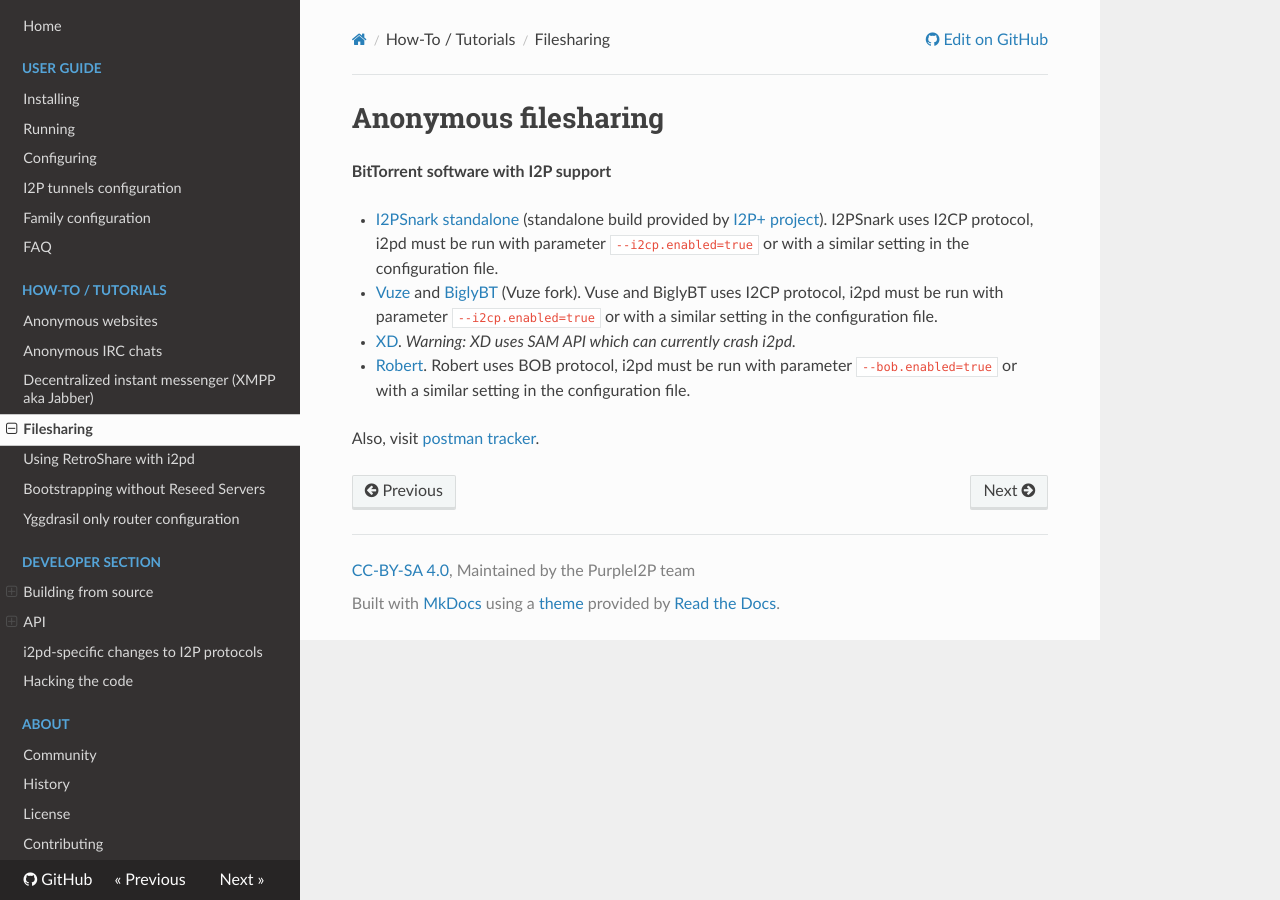
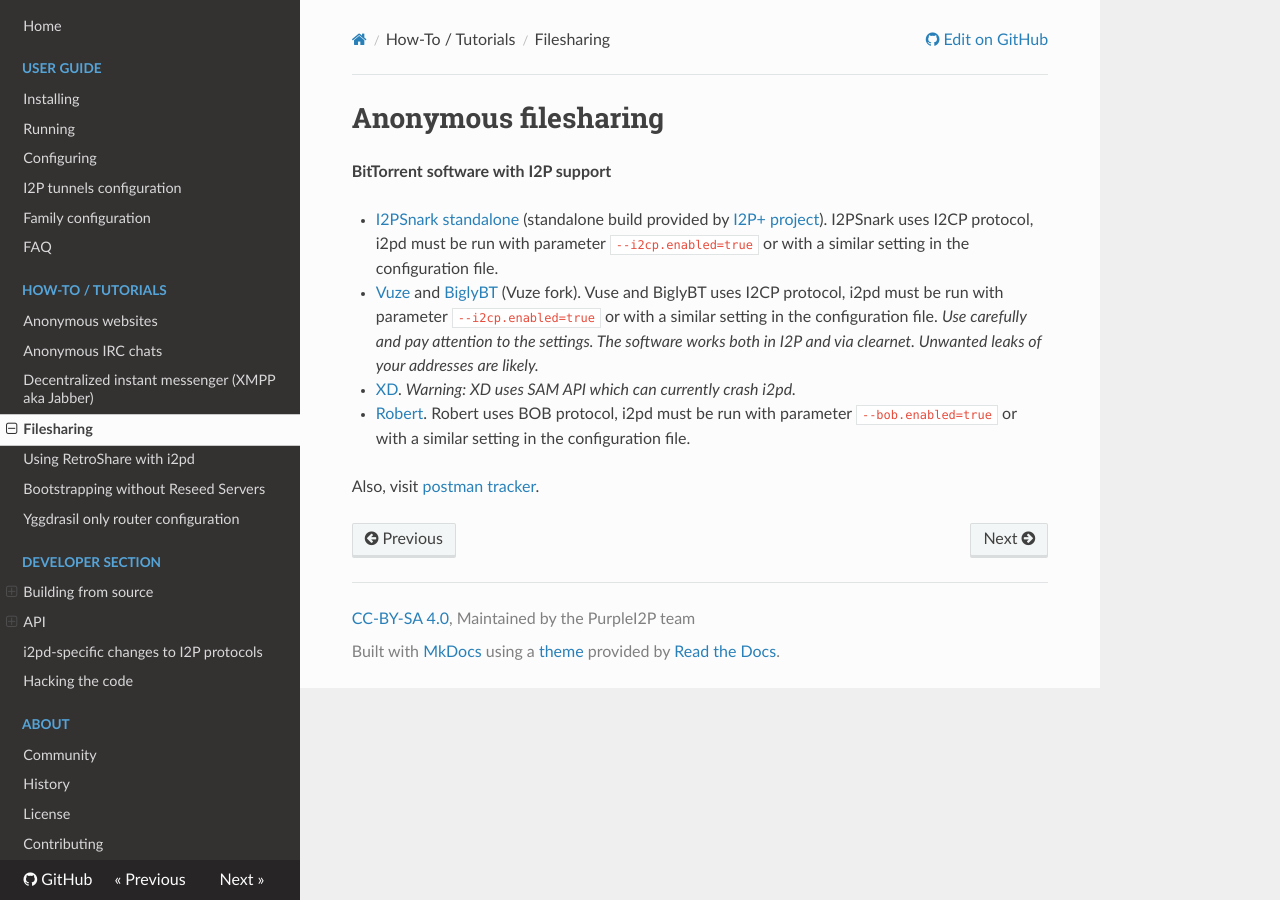
Before and after one commit to PurpleI2P/i2pd_docs_en, an MkDocs documentation site: the page built from docs/tutorials/filesharing.md, in a window 1280 px wide. Built offline with MkDocs 1.6.1, drawn with Linux system fonts in a browser that asks for light colours; nearby versions of some CDN libraries; old or Windows-style settings are respelled for this version of MkDocs.

Commit message:
BiglyBT and Vuze secure warning

```diff
--- a/docs/tutorials/filesharing.md
+++ b/docs/tutorials/filesharing.md
@@ -5,7 +5,7 @@ Anonymous filesharing
 
 - [I2PSnark standalone](https://gitlab.com/i2pplus/I2P.Plus/-/jobs/artifacts/master/raw/i2psnark-standalone.zip?job=Java8) (standalone build provided by [I2P+ project](https://i2pplus.github.io/)). I2PSnark uses I2CP protocol, i2pd must be run with parameter `--i2cp.enabled=true` or with a similar setting in the configuration file.
 
-- [Vuze](https://en.wikipedia.org/wiki/Vuze) and [BiglyBT](https://www.biglybt.com) (Vuze fork). Vuse and BiglyBT uses I2CP protocol, i2pd must be run with parameter `--i2cp.enabled=true` or with a similar setting in the configuration file.
+- [Vuze](https://en.wikipedia.org/wiki/Vuze) and [BiglyBT](https://www.biglybt.com) (Vuze fork). Vuse and BiglyBT uses I2CP protocol, i2pd must be run with parameter `--i2cp.enabled=true` or with a similar setting in the configuration file. *Use carefully and pay attention to the settings. The software works both in I2P and via clearnet. Unwanted leaks of your addresses are likely.*
 
 - [XD](https://github.com/majestrate/XD). *Warning: XD uses SAM API which can currently crash i2pd.*
 
```
